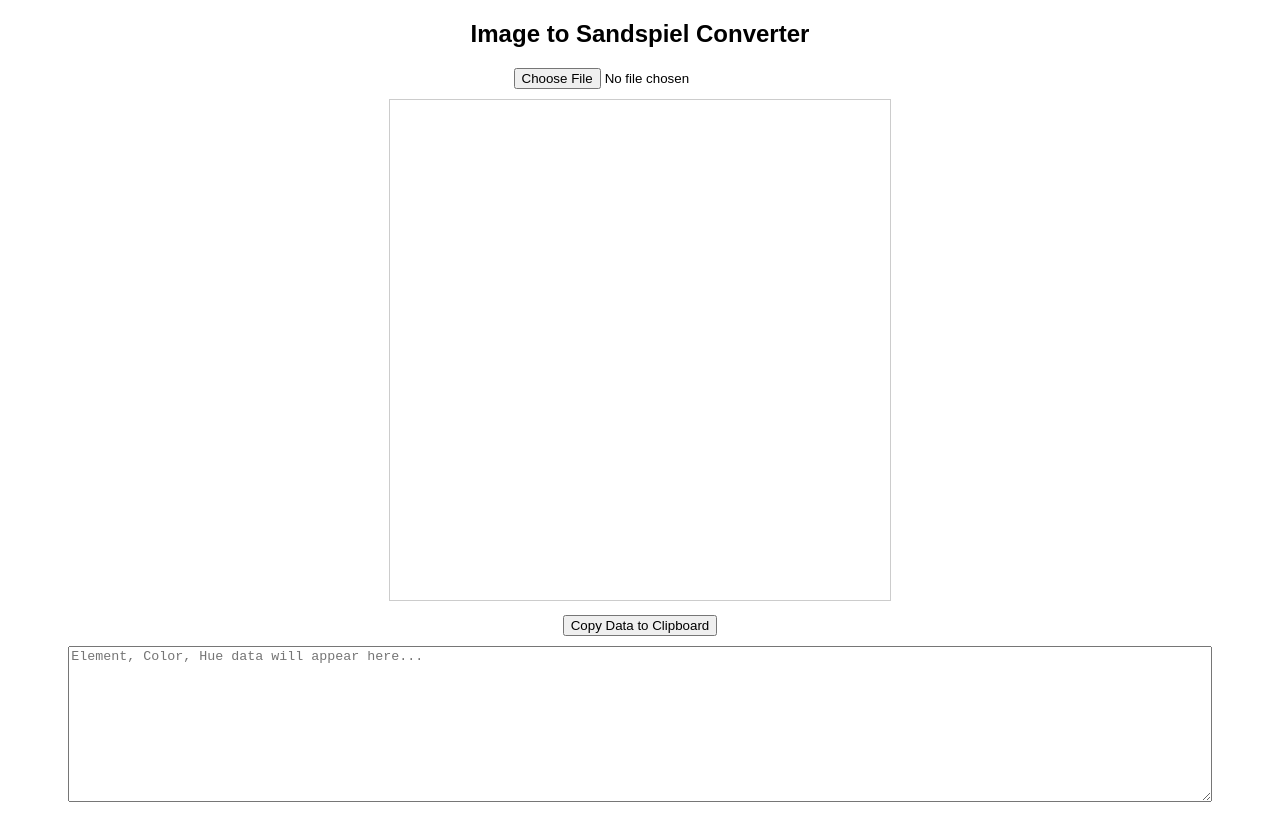
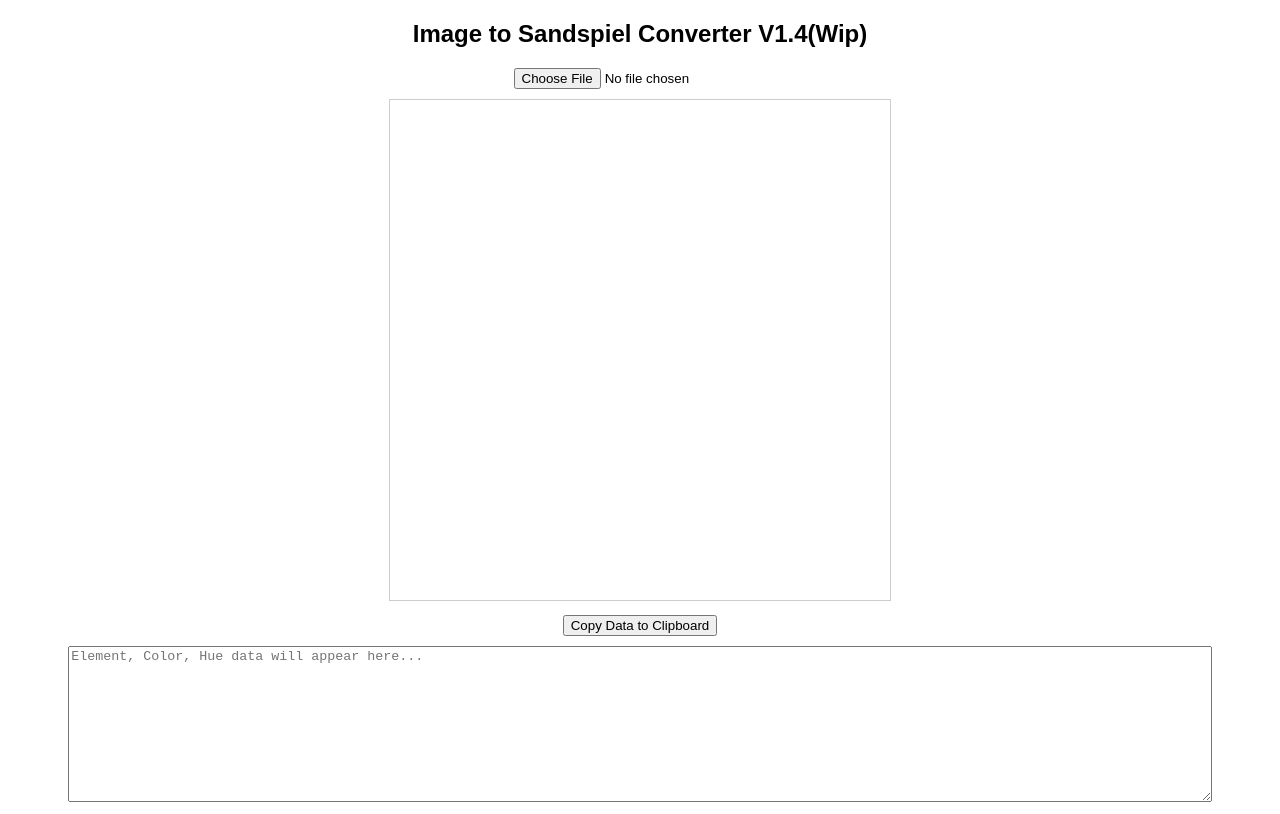
Before and after one commit to LoppySloppy/Sandspiel-Studio-Image-Uploader, a plain HTML site: page V1.4.html in a window 1280 px wide. Drawn offline with Linux system fonts and the light colour scheme.

Commit message:
Update header to indicate version 1.4 (WIP)
add wip text because program is laggy

```diff
--- a/V1.4.html
+++ b/V1.4.html
@@ -12,7 +12,7 @@
 </head>
 <body>
 
-<h2>Image to Sandspiel Converter</h2>
+<h2>Image to Sandspiel Converter V1.4(Wip)</h2>
 <input type="file" id="upload" accept="image/*"><br>
 <canvas id="canvas" width="500" height="500"></canvas>
 <br>
```
